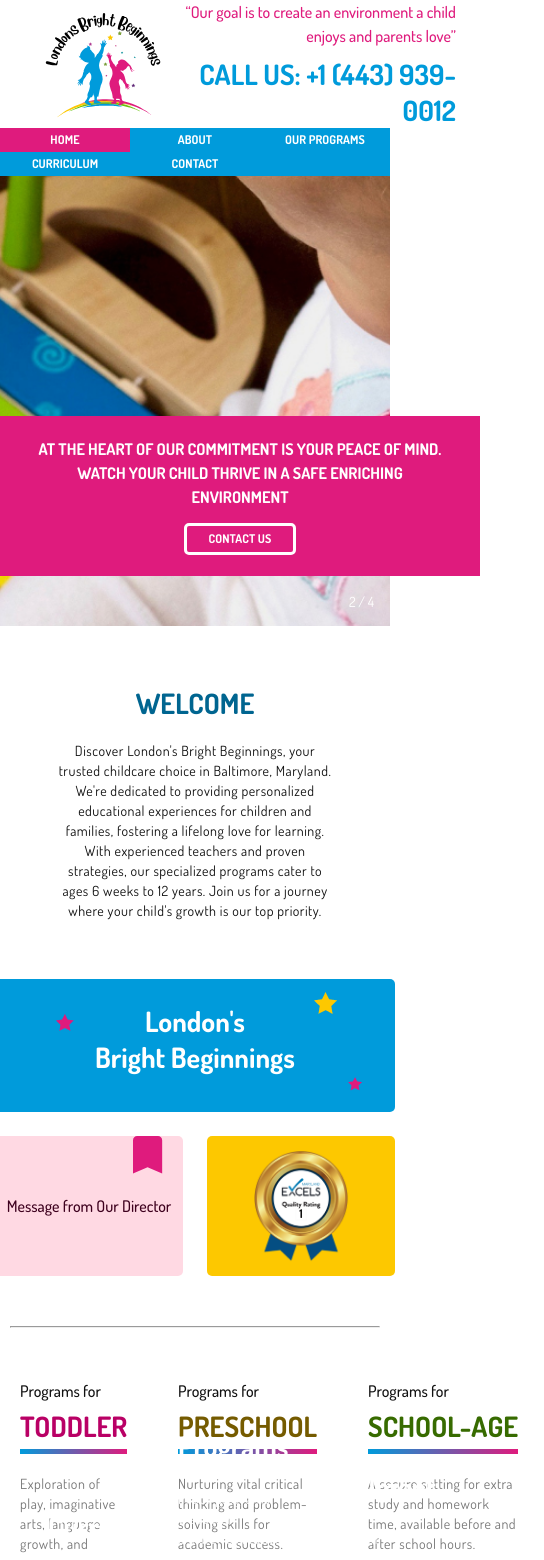
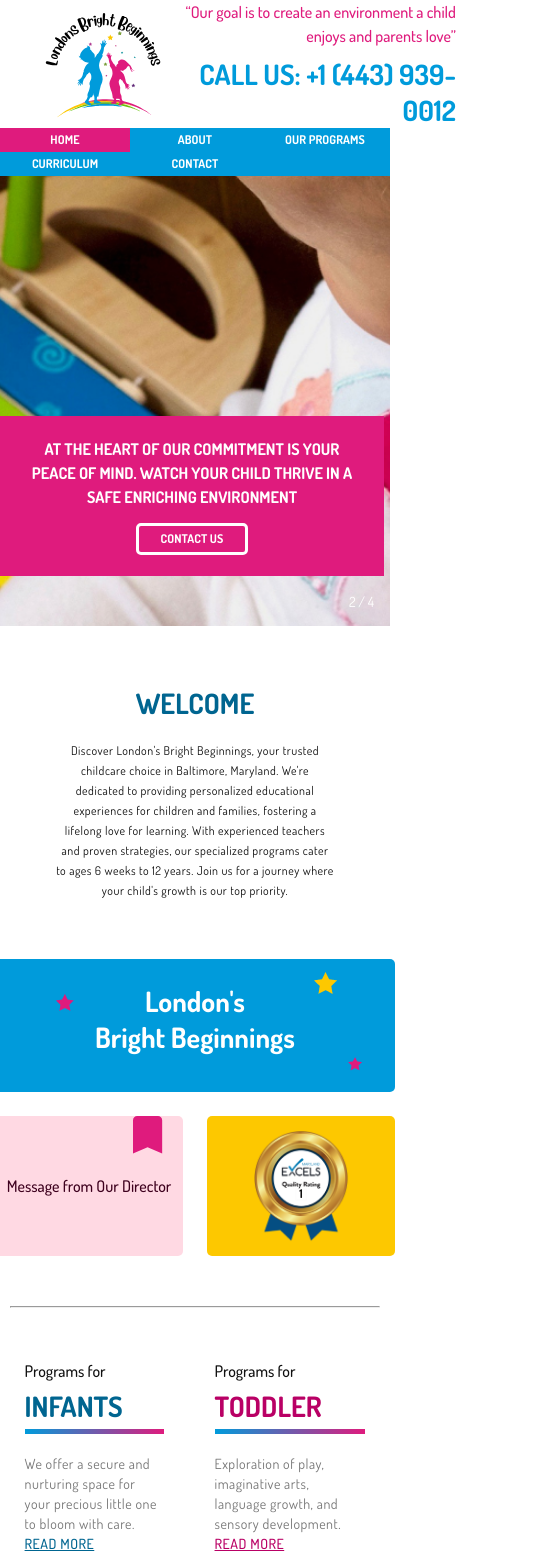
Before and after one commit to adinduokoro/London-s-Bright-Beginnings, a React (Create React App) app: page / in a window 390 px wide. Shown: the top 1560 px of the page, 544 px wide, since content can reach past the window. Built offline with nearby package versions, Linux system fonts and the light colour scheme; some icons are missing; a web font is replaced by a local one.

Commit message:
Programs Responsiveness Updated

```diff
--- a/src/components/hero/hero.css
+++ b/src/components/hero/hero.css
@@ -93,3 +93,11 @@
   font-weight: var(--font-bold) !important;
   white-space: nowrap;
 }
+
+@media screen and (max-width: 700px){
+  .hero__bannerCta {
+    padding: 1.5rem 1.5rem;
+    width: 24rem;
+    z-index: 5;
+  }
+}
--- a/src/components/programs/programs.css
+++ b/src/components/programs/programs.css
@@ -35,8 +35,8 @@
 }
 
 .programs__cardHeader .cardLine {
-  max-width: 11rem;
   height: 0.3125rem;
+  max-width: 15rem;
   background: linear-gradient(
     90deg,
     var(--colorBlue) 0%,
@@ -60,3 +60,17 @@
   font-weight: var(--font-medium) !important;
   text-decoration-line: underline;
 }
+
+@media screen and (max-width: 700px) {
+  .program {
+    display: grid;
+    grid-template-columns: repeat(2, 1fr);
+  }
+
+  .programs__cardInfo {
+    display: flex;
+    flex-direction: column;
+    justify-content: space-between;
+    height: 6rem;
+  }
+}
--- a/src/components/welcome/welcome.css
+++ b/src/components/welcome/welcome.css
@@ -176,5 +176,9 @@
     width: 11.75rem;
   }
 
+  .welcome__text {
+    font-size: var(--label-font-size);
+
+  }
 
 }
```
Lines whose indentation alone changed are shown as unchanged.
